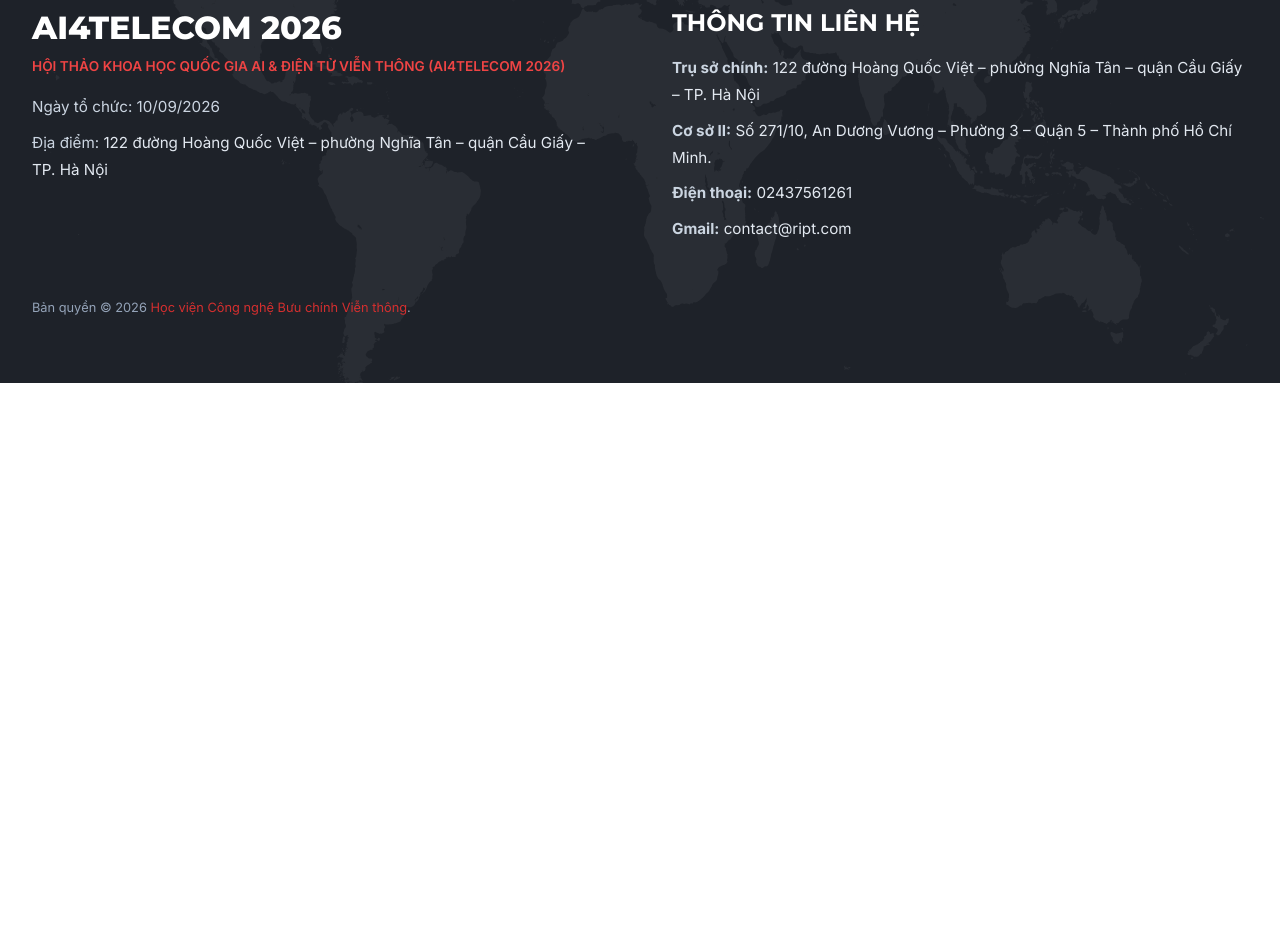
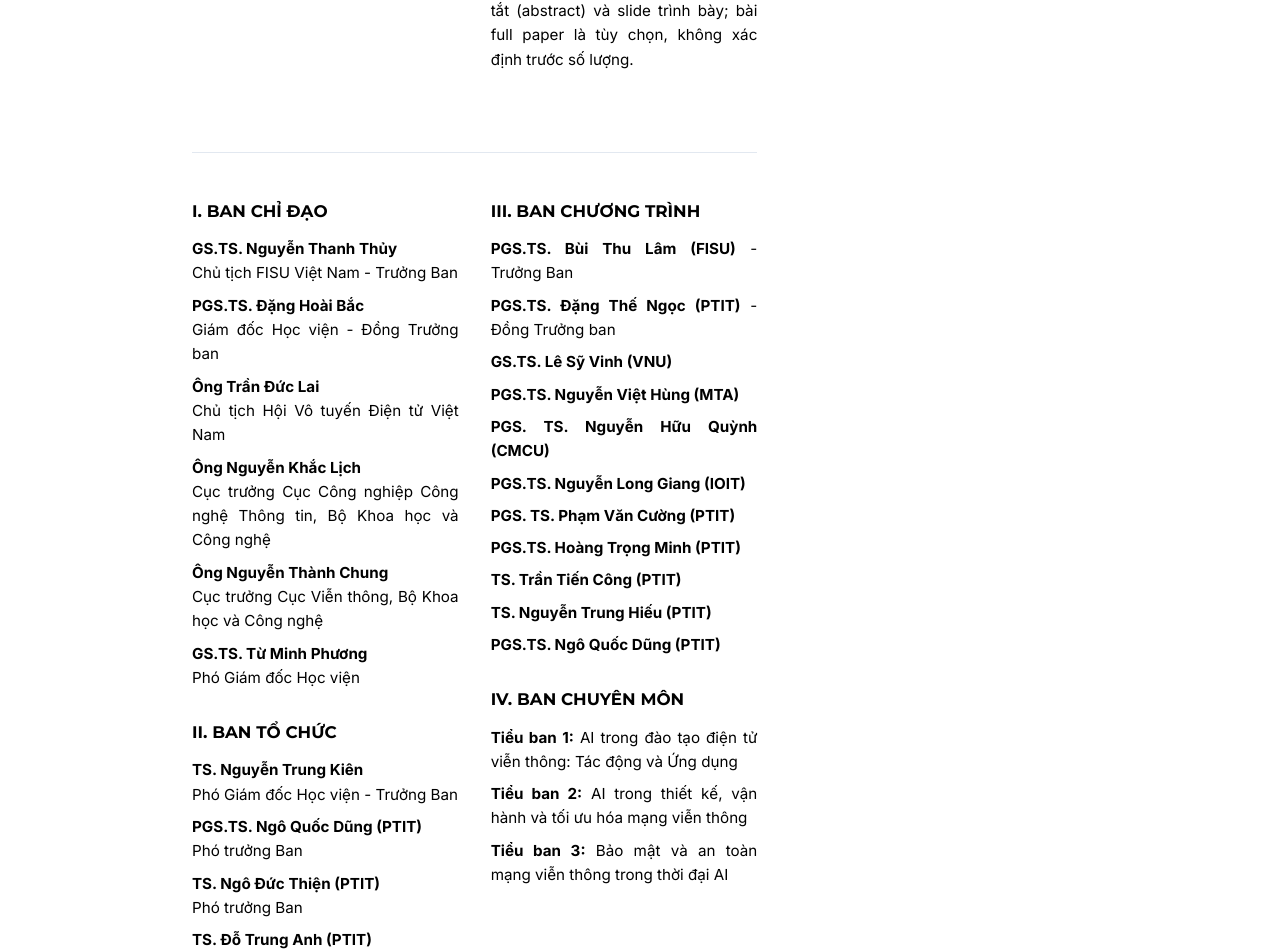
Before and after one commit to VuTienDatz/LandingPage, a Next.js app: page / in a window 1280 px wide. Shown: the part 3286-4238 px from the top of the page. Before the commit the page ends 3669 px from the top, so only its background shows below. Built offline with nearby package versions, Linux system fonts and the light colour scheme.

Commit message:
Up footer

```diff
--- a/src/app/page.module.css
+++ b/src/app/page.module.css
@@ -624,7 +624,7 @@
 
 /* Footer Section */
 .footer {
-  background-color: #1e2229; /* Dark slate background matching image */
+  background-color: #9f1313; /* Deep red matching image */
   background-image: url('/continents.svg');
   background-position: center center;
   background-repeat: no-repeat;
@@ -634,11 +634,10 @@
   margin-top: auto;
   width: 100%;
   position: relative;
-  /* Removed red border top */
 }
 
 .footerContainer {
-  max-width: 1400px; /* Increased from 1200px */
+  max-width: 1400px;
   margin: 0 auto;
   display: grid;
   grid-template-columns: 1fr 1fr;
@@ -662,7 +661,7 @@
 
 .footerSubtitle {
   font-size: 0.85rem;
-  color: #ef4444; /* Bright red */
+  color: #bae6fd; /* Soft, gentle sky blue for contrast */
   text-transform: uppercase;
   margin-bottom: 1rem;
   font-weight: 600;
@@ -671,10 +670,9 @@
 .footerText {
   font-size: 0.95rem;
   line-height: 1.8;
-  color: #cbd5e1; /* Light gray text for dark theme */
+  color: #f8fafc; /* Very bright white/gray */
   margin-bottom: 0.5rem;
 }
-
 
 .contactTitle {
   font-size: 1.5rem;
@@ -683,14 +681,20 @@
 }
 
 .footerCopyright {
-  max-width: 1400px; /* Increased from 1200px */
+  max-width: 1400px;
   margin: 3rem auto 0;
   font-size: 0.8rem;
-  color: #94a3b8;
+  color: rgba(255, 255, 255, 0.7); /* Slightly dimmed white */
 }
 
 .footerCopyright a {
-  color: var(--ptit-red);
+  color: #ffffff; /* Bright white */
+  text-decoration: underline;
+  transition: opacity 0.2s ease;
+}
+
+.footerCopyright a:hover {
+  opacity: 0.8;
 }
 
 /* Responsive */
@@ -763,12 +767,18 @@
 }
 
 .footerLink {
-  color: #e2e8f0;
+  color: #ffffff; /* Pure white */
   text-decoration: none;
-  transition: all 0.2s ease;
+  background-image: linear-gradient(to right, #ffffff, #ffffff);
+  background-size: 0% 2px;
+  background-repeat: no-repeat;
+  background-position: left bottom;
+  transition: background-size 0.3s ease, color 0.3s ease;
+  font-weight: 500;
+  padding-bottom: 2px;
 }
 
 .footerLink:hover {
-  color: #38bdf8; /* Soft blue on hover */
-  text-decoration: underline;
+  color: #ffffff; /* White on hover */
+  background-size: 100% 2px; /* Underline expands on hover */
 }
--- a/src/components/ContentSection.tsx
+++ b/src/components/ContentSection.tsx
@@ -34,25 +34,15 @@
               </div>
 
               <div className={styles.committeeSection}>
-                <h3>4. Nội dung Hội thảo</h3>
-                <p><strong>4.1. Số lượng báo cáo/tham luận (dự kiến)</strong></p>
-                <p>- Tổng số: 40 bài viết</p>
-                <p>- Số báo cáo/tham luận trình bày trực tiếp dự kiến: 17 báo cáo, gồm các báo cáo keynote và báo cáo tại các phiên chuyên đề.</p>
-                <p>&nbsp;&nbsp;+ Số báo cáo trình bày phiên toàn thể: 05 báo cáo (Keynote);</p>
-                <p>&nbsp;&nbsp;+ Số báo cáo tại các phiên chuyên đề buổi sáng: 12 báo cáo, dự kiến 03 phiên, mỗi phiên 04 báo cáo;</p>
-                <p>&nbsp;&nbsp;+ Các báo cáo viên gửi tiêu đề, tóm tắt (abstract) và slide trình bày; bài full paper là tùy chọn, không xác định trước số lượng.</p>
+                <h3>2. Thời gian, địa điểm, hình thức tổ chức</h3>
+                <p>- <strong>Thời gian (dự kiến):</strong> 08:00 – 17:00, ngày 10/09/2026.</p>
+                <p>- <strong>Địa điểm:</strong> Viện Khoa học Kỹ thuật Bưu Điện, Học viện Công nghệ Bưu chính Viễn thông, 122 Hoàng Quốc Việt, Nghĩa Đô, Hà Nội.</p>
+                <p>- <strong>Hình thức tổ chức:</strong> Trực tiếp.</p>
               </div>
             </div>
 
             {/* Column 2 */}
             <div>
-              <div className={styles.committeeSection}>
-                <h3>2. Thời gian, địa điểm, hình thức tổ chức</h3>
-                <p>- <strong>Thời gian (dự kiến):</strong> 08:00 – 17:00, ngày 10/09/2026.</p>
-                <p>- <strong>Địa điểm:</strong> Viện Khoa học Kỹ thuật Bưu Điện, Học viện Công nghệ Bưu chính Viễn thông, 122 Hoàng Quốc Việt, Nghĩa Đô, Hà Nội.</p>
-                <p>- <strong>Hình thức tổ chức:</strong> Trực tiếp.</p>
-              </div>
-
               <div className={styles.committeeSection}>
                 <h3>3. Thành phần tham gia</h3>
                 <p><strong>3.1. Đại biểu mời</strong></p>
@@ -68,6 +58,66 @@
                 <p>- Đơn vị phối hợp chuyên môn: Câu lạc bộ Khoa - Trường - Viện CNTT-TT Việt Nam (FISU Việt Nam)</p>
                 <p>- Đơn vị bảo trợ dự kiến: Bộ Khoa học và Công nghệ; Hội Vô tuyến Điện tử Việt Nam (REV); Hội Tin học Việt Nam (VAIP)</p>
                 <p><em>Tổng số đại biểu và khách mời dự kiến: khoảng 200 - 250 đại biểu.</em></p>
+              </div>
+
+              <div className={styles.committeeSection}>
+                <h3>4. Nội dung Hội thảo</h3>
+                <p><strong>4.1. Số lượng báo cáo/tham luận (dự kiến)</strong></p>
+                <p>- Tổng số: 40 bài viết</p>
+                <p>- Số báo cáo/tham luận trình bày trực tiếp dự kiến: 17 báo cáo, gồm các báo cáo keynote và báo cáo tại các phiên chuyên đề.</p>
+                <p>&nbsp;&nbsp;+ Số báo cáo trình bày phiên toàn thể: 05 báo cáo (Keynote);</p>
+                <p>&nbsp;&nbsp;+ Số báo cáo tại các phiên chuyên đề buổi sáng: 12 báo cáo, dự kiến 03 phiên, mỗi phiên 04 báo cáo;</p>
+                <p>&nbsp;&nbsp;+ Các báo cáo viên gửi tiêu đề, tóm tắt (abstract) và slide trình bày; bài full paper là tùy chọn, không xác định trước số lượng.</p>
+              </div>
+            </div>
+          </div>
+
+          <hr style={{ border: 'none', borderTop: '1px solid #e2e8f0', margin: '3rem 0' }} />
+
+          <div className={styles.twoColumnText}>
+            {/* Column 1 */}
+            <div>
+              <div className={styles.committeeSection}>
+                <h3>I. BAN CHỈ ĐẠO</h3>
+                <p><strong>GS.TS. Nguyễn Thanh Thủy</strong><br/>Chủ tịch FISU Việt Nam - Trưởng Ban</p>
+                <p><strong>PGS.TS. Đặng Hoài Bắc</strong><br/>Giám đốc Học viện - Đồng Trưởng ban</p>
+                <p><strong>Ông Trần Đức Lai</strong><br/>Chủ tịch Hội Vô tuyến Điện tử Việt Nam</p>
+                <p><strong>Ông Nguyễn Khắc Lịch</strong><br/>Cục trưởng Cục Công nghiệp Công nghệ Thông tin, Bộ Khoa học và Công nghệ</p>
+                <p><strong>Ông Nguyễn Thành Chung</strong><br/>Cục trưởng Cục Viễn thông, Bộ Khoa học và Công nghệ</p>
+                <p><strong>GS.TS. Từ Minh Phương</strong><br/>Phó Giám đốc Học viện</p>
+              </div>
+
+              <div className={styles.committeeSection}>
+                <h3>II. BAN TỔ CHỨC</h3>
+                <p><strong>TS. Nguyễn Trung Kiên</strong><br/>Phó Giám đốc Học viện - Trưởng Ban</p>
+                <p><strong>PGS.TS. Ngô Quốc Dũng (PTIT)</strong><br/>Phó trưởng Ban</p>
+                <p><strong>TS. Ngô Đức Thiện (PTIT)</strong><br/>Phó trưởng Ban</p>
+                <p><strong>TS. Đỗ Trung Anh (PTIT)</strong></p>
+              </div>
+            </div>
+
+            {/* Column 2 */}
+            <div>
+              <div className={styles.committeeSection}>
+                <h3>III. BAN CHƯƠNG TRÌNH</h3>
+                <p><strong>PGS.TS. Bùi Thu Lâm (FISU)</strong> - Trưởng Ban</p>
+                <p><strong>PGS.TS. Đặng Thế Ngọc (PTIT)</strong> - Đồng Trưởng ban</p>
+                <p><strong>GS.TS. Lê Sỹ Vinh (VNU)</strong></p>
+                <p><strong>PGS.TS. Nguyễn Việt Hùng (MTA)</strong></p>
+                <p><strong>PGS. TS. Nguyễn Hữu Quỳnh (CMCU)</strong></p>
+                <p><strong>PGS.TS. Nguyễn Long Giang (IOIT)</strong></p>
+                <p><strong>PGS. TS. Phạm Văn Cường (PTIT)</strong></p>
+                <p><strong>PGS.TS. Hoàng Trọng Minh (PTIT)</strong></p>
+                <p><strong>TS. Trần Tiến Công (PTIT)</strong></p>
+                <p><strong>TS. Nguyễn Trung Hiếu (PTIT)</strong></p>
+                <p><strong>PGS.TS. Ngô Quốc Dũng (PTIT)</strong></p>
+              </div>
+
+              <div className={styles.committeeSection}>
+                <h3>IV. BAN CHUYÊN MÔN</h3>
+                <p><strong>Tiểu ban 1:</strong> AI trong đào tạo điện tử viễn thông: Tác động và Ứng dụng</p>
+                <p><strong>Tiểu ban 2:</strong> AI trong thiết kế, vận hành và tối ưu hóa mạng viễn thông</p>
+                <p><strong>Tiểu ban 3:</strong> Bảo mật và an toàn mạng viễn thông trong thời đại AI</p>
               </div>
             </div>
           </div>
--- a/src/components/FooterSection.tsx
+++ b/src/components/FooterSection.tsx
@@ -13,10 +13,11 @@
         </div>
         <div>
           <h2 className={styles.contactTitle}>THÔNG TIN LIÊN HỆ</h2>
-          <p className={styles.footerText}><strong>Trụ sở chính:</strong> <a href="https://maps.google.com/?q=122+đường+Hoàng+Quốc+Việt+Nghĩa+Tân+Cầu+Giấy+Hà+Nội" target="_blank" rel="noopener noreferrer" className={styles.footerLink}>122 đường Hoàng Quốc Việt – phường Nghĩa Tân – quận Cầu Giấy – TP. Hà Nội</a></p>
-          <p className={styles.footerText}><strong>Cơ sở II:</strong> <a href="https://maps.google.com/?q=Số+271/10+An+Dương+Vương+Phường+3+Quận+5+Thành+phố+Hồ+Chí+Minh" target="_blank" rel="noopener noreferrer" className={styles.footerLink}>Số 271/10, An Dương Vương – Phường 3 – Quận 5 – Thành phố Hồ Chí Minh.</a></p>
-          <p className={styles.footerText}><strong>Điện thoại:</strong> <a href="tel:02437561261" className={styles.footerLink}>02437561261</a></p>
-          <p className={styles.footerText}><strong>Gmail:</strong> <a href="https://mail.google.com/mail/?view=cm&fs=1&to=contact@ript.com" target="_blank" rel="noopener noreferrer" className={styles.footerLink}>contact@ript.com</a></p>
+          <p className={styles.footerText}><strong>Trụ sở chính:</strong> <a href="https://maps.google.com/?q=Số+122+Hoàng+Quốc+Việt+phường+Nghĩa+Đô+thành+phố+Hà+Nội" target="_blank" rel="noopener noreferrer" className={styles.footerLink}>Số 122 Hoàng Quốc Việt, phường Nghĩa Đô, thành phố Hà Nội</a></p>
+          <p className={styles.footerText}><strong>Cơ sở đào tạo tại Hà Nội:</strong> <a href="https://maps.google.com/?q=Số+96A+Trần+Phú+phường+Hà+Đông+thành+phố+Hà+Nội" target="_blank" rel="noopener noreferrer" className={styles.footerLink}>Số 96A Trần Phú, phường Hà Đông, thành phố Hà Nội.</a></p>
+          <p className={styles.footerText}><strong>Học viện cơ sở tại TP. Hồ Chí Minh:</strong> <a href="https://maps.google.com/?q=Số+11+Nguyễn+Đình+Chiểu+phường+Sài+Gòn+Thành+phố+Hồ+Chí+Minh" target="_blank" rel="noopener noreferrer" className={styles.footerLink}>Số 11 Nguyễn Đình Chiểu, phường Sài Gòn, Thành phố Hồ Chí Minh.</a></p>
+          <p className={styles.footerText}><strong>Cơ sở đào tạo tại TP Hồ Chí Minh:</strong> <a href="https://maps.google.com/?q=Số+97+Man+Thiện+phường+Tăng+Nhơn+Phú+thành+phố+Hồ+Chí+Minh" target="_blank" rel="noopener noreferrer" className={styles.footerLink}>Số 97 Man Thiện, phường Tăng Nhơn Phú, thành phố Hồ Chí Minh.</a></p>
+          <p className={styles.footerText}><strong>Email:</strong> <a href="mailto:ript@ptit.edu.vn" className={styles.footerLink}>ript@ptit.edu.vn</a></p>
         </div>
       </div>
       <div className={styles.footerCopyright}>
```
